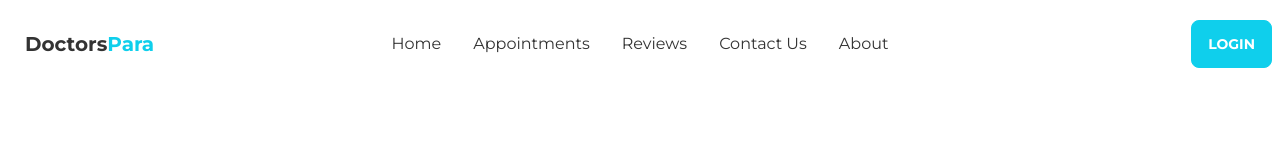
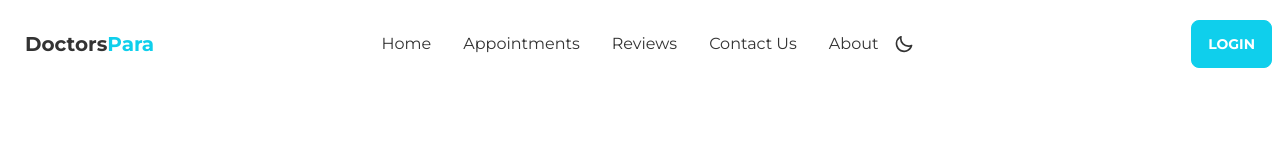
Before and after one commit to Ashik-Mahmud/doctors-portal-projects, a React (Create React App) app: page /contact in a window 1280 px wide. Shown: the top 160 px of the page. Built offline with nearby package versions, Linux system fonts and the light colour scheme; no server answers.

Commit message:
yeah done my design doctors para

```diff
--- a/public/index.html
+++ b/public/index.html
@@ -12,19 +12,13 @@
     <link rel="apple-touch-icon" href="%PUBLIC_URL%/logo192.png" />
 
     <link rel="manifest" href="%PUBLIC_URL%/manifest.json" />
-    <!--
-      Notice the use of %PUBLIC_URL% in the tags above.
-      It will be replaced with the URL of the `public` folder during the build.
-      Only files inside the `public` folder can be referenced from the HTML.
 
-      Unlike "/favicon.ico" or "favicon.ico", "%PUBLIC_URL%/favicon.ico" will
-      work correctly both with client-side routing and a non-root public URL.
-      Learn how to configure a non-root public URL by running `npm run build`.
-    -->
     <title>Doctors Portal</title>
   </head>
   <body>
     <noscript>You need to enable JavaScript to run this app.</noscript>
     <div id="root"></div>
+
+    <script src="https://cdn.jsdelivr.net/npm/theme-change@2.0.2/index.js"></script>
   </body>
 </html>
--- a/src/Pages/Contact/Contact.jsx
+++ b/src/Pages/Contact/Contact.jsx
@@ -42,7 +42,7 @@
               </div>
             </div>
           </div>
-          <div className="lg:w-1/3 md:w-1/2 bg-white flex flex-col md:ml-auto w-full md:py-8 mt-8 md:mt-0">
+          <div className="lg:w-1/3 md:w-1/2 bg-white flex flex-col md:ml-auto w-full md:p-8 mt-8 md:mt-0">
             <h2 className="text-gray-900 text-lg mb-1 font-medium title-font">
               Contact Us
             </h2>
--- a/src/Shared/Header/Header.jsx
+++ b/src/Shared/Header/Header.jsx
@@ -78,6 +78,29 @@
         </div>
         <div className="navbar-center hidden lg:flex">
           <ul className="menu menu-horizontal p-0">{NavbarMenu}</ul>
+          {/* theme icons  */}
+          <label
+            class="swap swap-rotate"
+            data-toggle-theme="dark,light"
+            data-act-class="ACTIVECLASS"
+          >
+            <input type="checkbox" />
+            <svg
+              class="swap-on fill-current w-5 h-5"
+              xmlns="http://www.w3.org/2000/svg"
+              viewBox="0 0 24 24"
+            >
+              <path d="M5.64,17l-.71.71a1,1,0,0,0,0,1.41,1,1,0,0,0,1.41,0l.71-.71A1,1,0,0,0,5.64,17ZM5,12a1,1,0,0,0-1-1H3a1,1,0,0,0,0,2H4A1,1,0,0,0,5,12Zm7-7a1,1,0,0,0,1-1V3a1,1,0,0,0-2,0V4A1,1,0,0,0,12,5ZM5.64,7.05a1,1,0,0,0,.7.29,1,1,0,0,0,.71-.29,1,1,0,0,0,0-1.41l-.71-.71A1,1,0,0,0,4.93,6.34Zm12,.29a1,1,0,0,0,.7-.29l.71-.71a1,1,0,1,0-1.41-1.41L17,5.64a1,1,0,0,0,0,1.41A1,1,0,0,0,17.66,7.34ZM21,11H20a1,1,0,0,0,0,2h1a1,1,0,0,0,0-2Zm-9,8a1,1,0,0,0-1,1v1a1,1,0,0,0,2,0V20A1,1,0,0,0,12,19ZM18.36,17A1,1,0,0,0,17,18.36l.71.71a1,1,0,0,0,1.41,0,1,1,0,0,0,0-1.41ZM12,6.5A5.5,5.5,0,1,0,17.5,12,5.51,5.51,0,0,0,12,6.5Zm0,9A3.5,3.5,0,1,1,15.5,12,3.5,3.5,0,0,1,12,15.5Z" />
+            </svg>
+
+            <svg
+              class="swap-off fill-current w-5 h-5"
+              xmlns="http://www.w3.org/2000/svg"
+              viewBox="0 0 24 24"
+            >
+              <path d="M21.64,13a1,1,0,0,0-1.05-.14,8.05,8.05,0,0,1-3.37.73A8.15,8.15,0,0,1,9.08,5.49a8.59,8.59,0,0,1,.25-2A1,1,0,0,0,8,2.36,10.14,10.14,0,1,0,22,14.05,1,1,0,0,0,21.64,13Zm-9.5,6.69A8.14,8.14,0,0,1,7.08,5.22v.27A10.15,10.15,0,0,0,17.22,15.63a9.79,9.79,0,0,0,2.1-.22A8.11,8.11,0,0,1,12.14,19.73Z" />
+            </svg>
+          </label>
         </div>
         <div className="navbar-end">
           {isAuth ? (
--- a/tailwind.config.js
+++ b/tailwind.config.js
@@ -21,6 +21,8 @@
                 "base-100": "#ffffff",
               },
             },
+            "night",
+            "light","dark"
 
         ],
         base: true,
```
